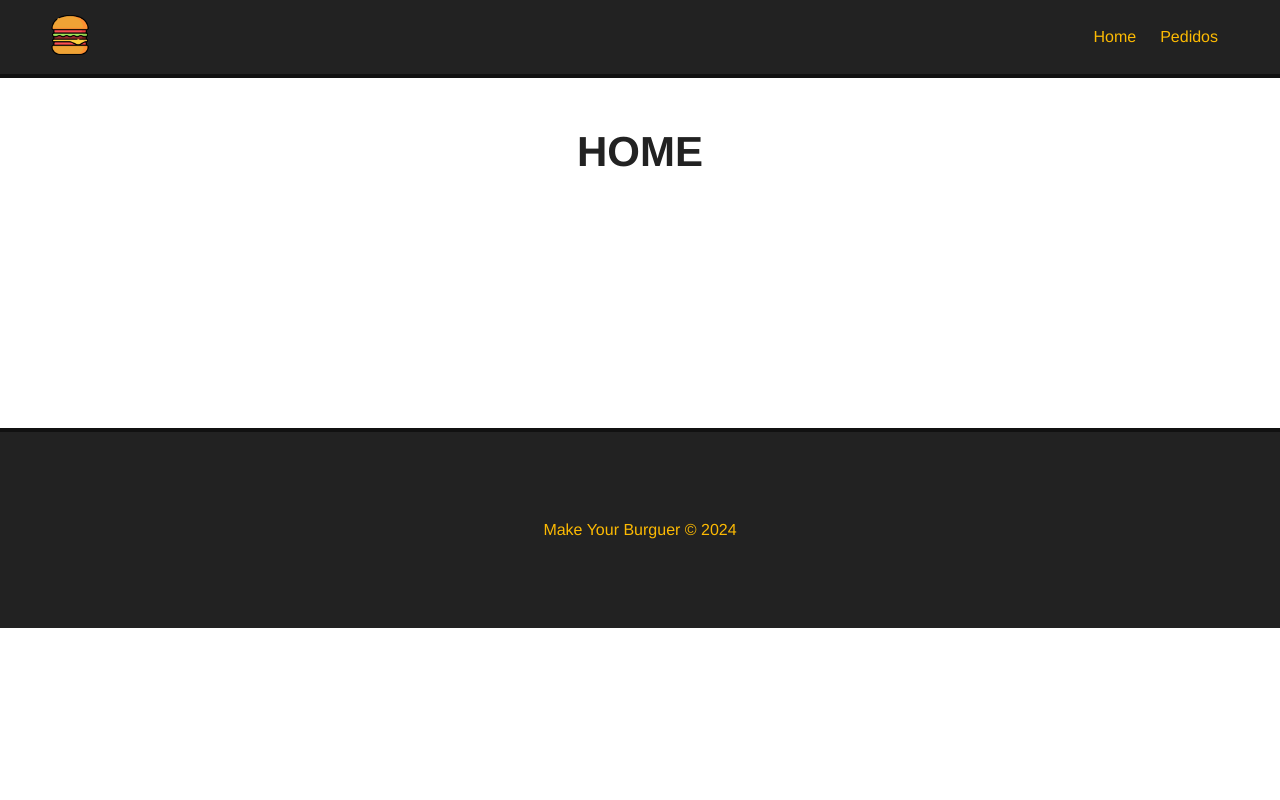
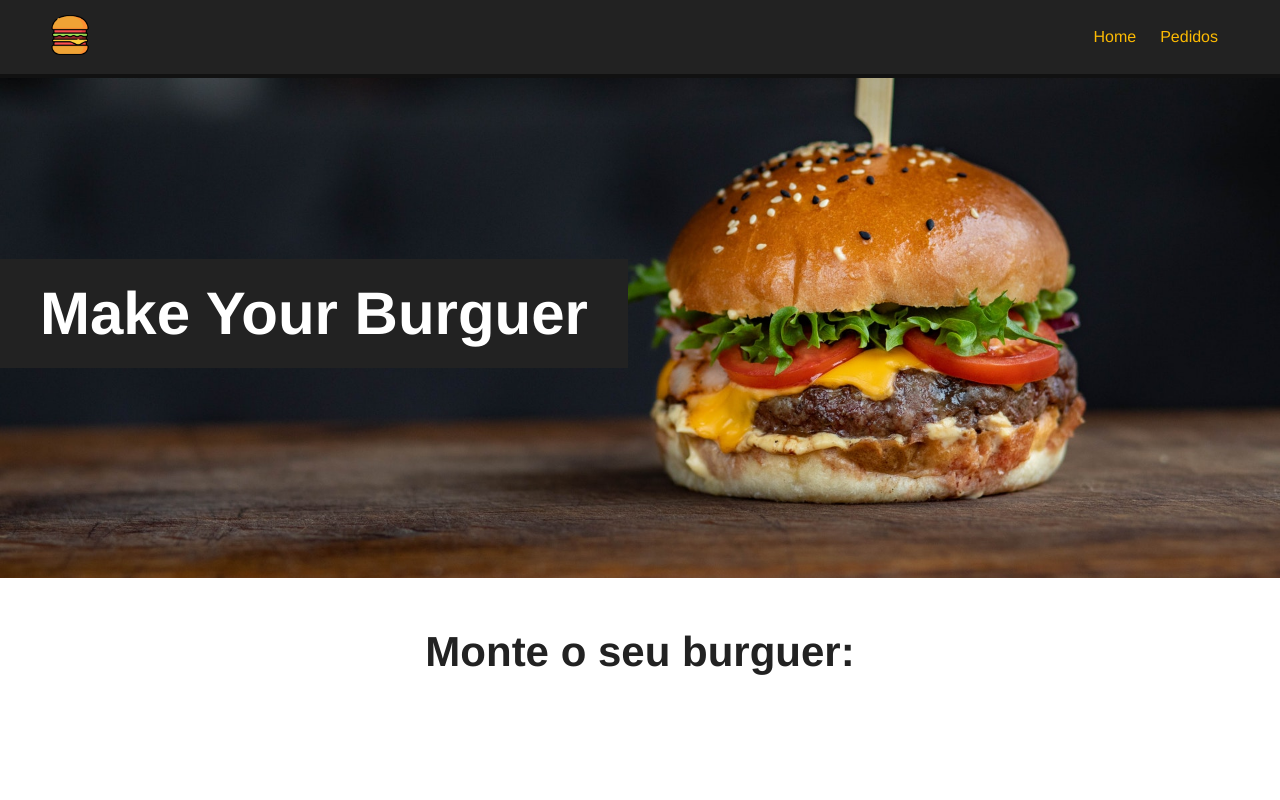
Before and after one commit to BarbasPedro/make_your_burger-Vue3-, a Vue app: page / in a window 1280 px wide. Shown: the top 800 px of the page. Built offline with nearby package versions, Linux system fonts and the light colour scheme.

Commit message:
Criando Banner

```diff
--- /dev/null
+++ b/src/components/Banner.vue
@@ -0,0 +1,31 @@
+<template>
+  <div id="main-banner">
+    <h1>Make Your Burguer</h1>
+  </div>
+</template>
+
+<script>
+export default {
+  name: "Banner",
+};
+</script>
+
+<style scoped>
+#main-banner {
+  background-image: url("../../public/img/burger.jpg");
+  background-position: 0 -250px;
+  background-size: cover;
+  height: 500px;
+  display: flex;
+  align-items: center;
+  justify-content: flex-start;
+}
+
+#main-banner h1 {
+  color: #fff;
+  text-align: center;
+  font-size: 60px;
+  background-color: #222;
+  padding: 20px 40px;
+}
+</style>
--- a/src/views/Home.vue
+++ b/src/views/Home.vue
@@ -1,9 +1,17 @@
 <template>
-    <div class="main-container">
-        <h1>HOME</h1>
-    </div>
+  <Banner />
+  <div class="main-container">
+    <h1>Monte o seu burguer:</h1>
+  </div>
 </template>
 
 <script>
+import Banner from "../components/Banner.vue";
 
+export default {
+  name: "Home",
+  components: {
+    Banner,
+  },
+};
 </script>
```
